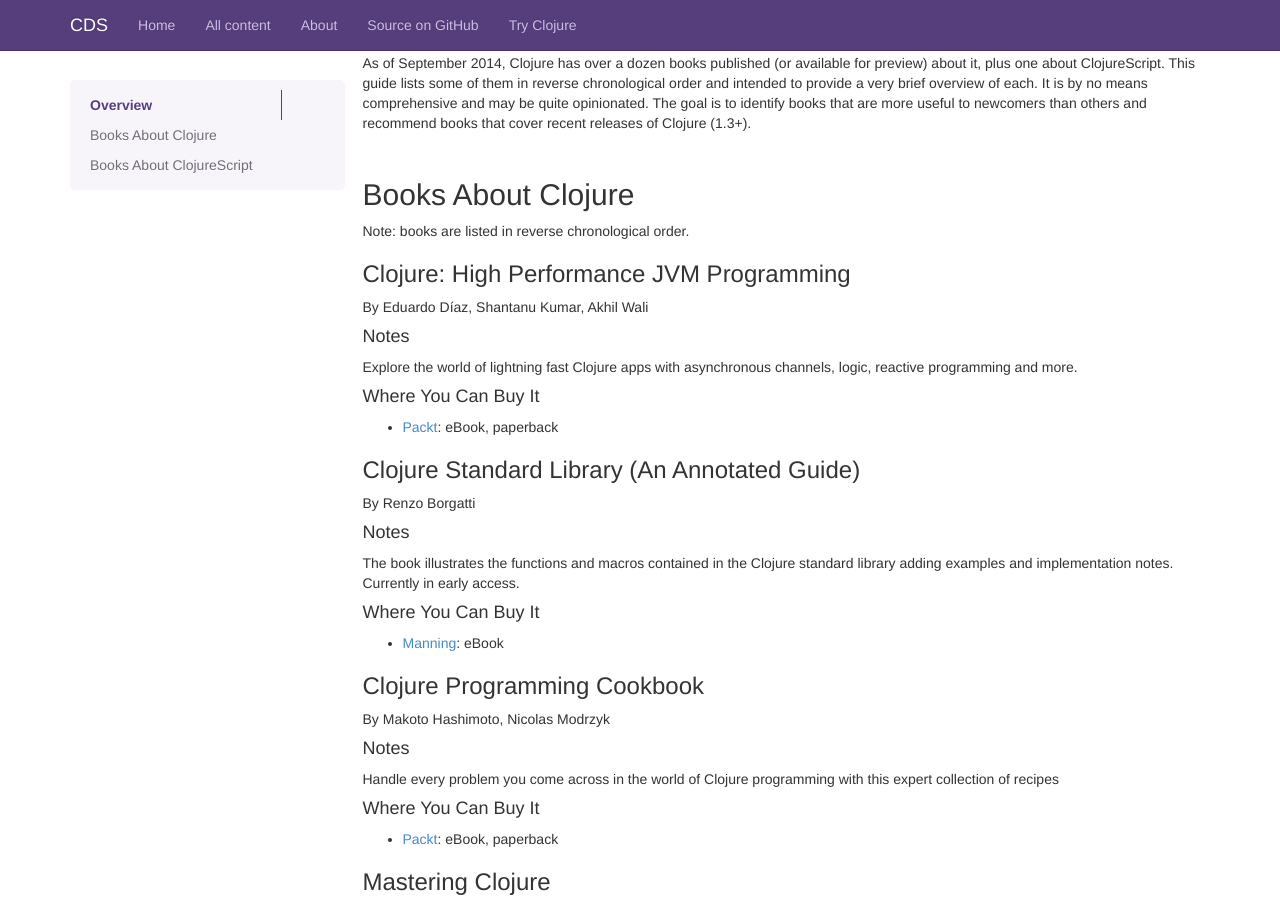
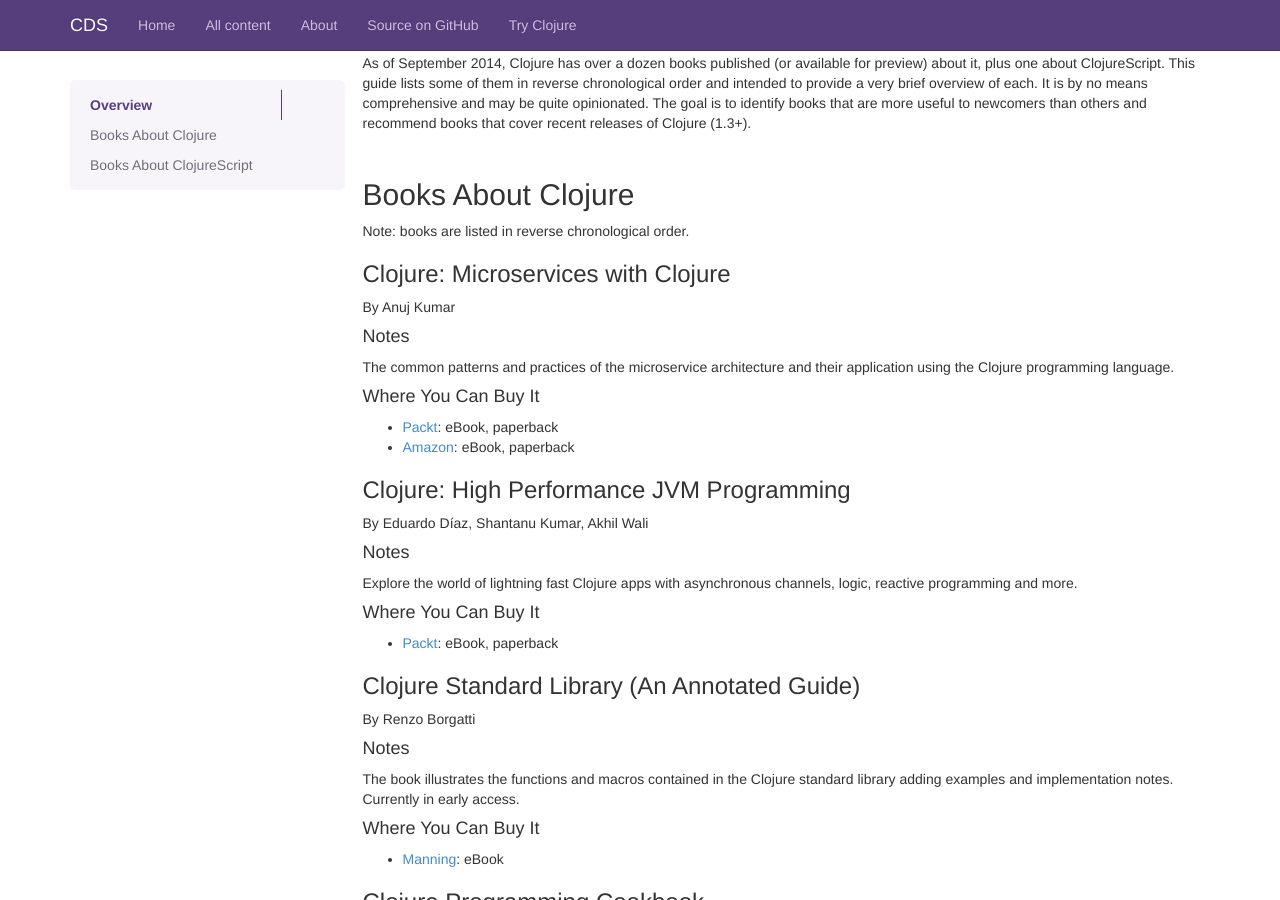
Before and after one commit to clojuredocs/guides, a Jekyll site: the page built from articles/ecosystem/books.md, in a window 1280 px wide and 900 px high, scrolled down 325 px. Built offline with Jekyll 4.4.1, drawn with Linux system fonts in a browser that asks for light colours; some web fonts are replaced; Markdown is read by kramdown in place of the engine named in the settings.

Commit message:
Update books.md

```diff
--- a/articles/ecosystem/books.md
+++ b/articles/ecosystem/books.md
@@ -27,6 +27,21 @@ of Clojure (1.3+).
 ## Books About Clojure
 
 Note: books are listed in reverse chronological order.
+
+
+
+### Clojure: Microservices with Clojure
+
+By Anuj Kumar
+
+#### Notes
+
+The common patterns and practices of the microservice architecture and their application using the Clojure programming language.
+
+#### Where You Can Buy It
+
+ * [Packt](https://www.packtpub.com/application-development/microservices-clojure):  eBook, paperback
+ * [Amazon](https://www.amazon.com/dp/1788622243):  eBook, paperback
 
 
 
```
